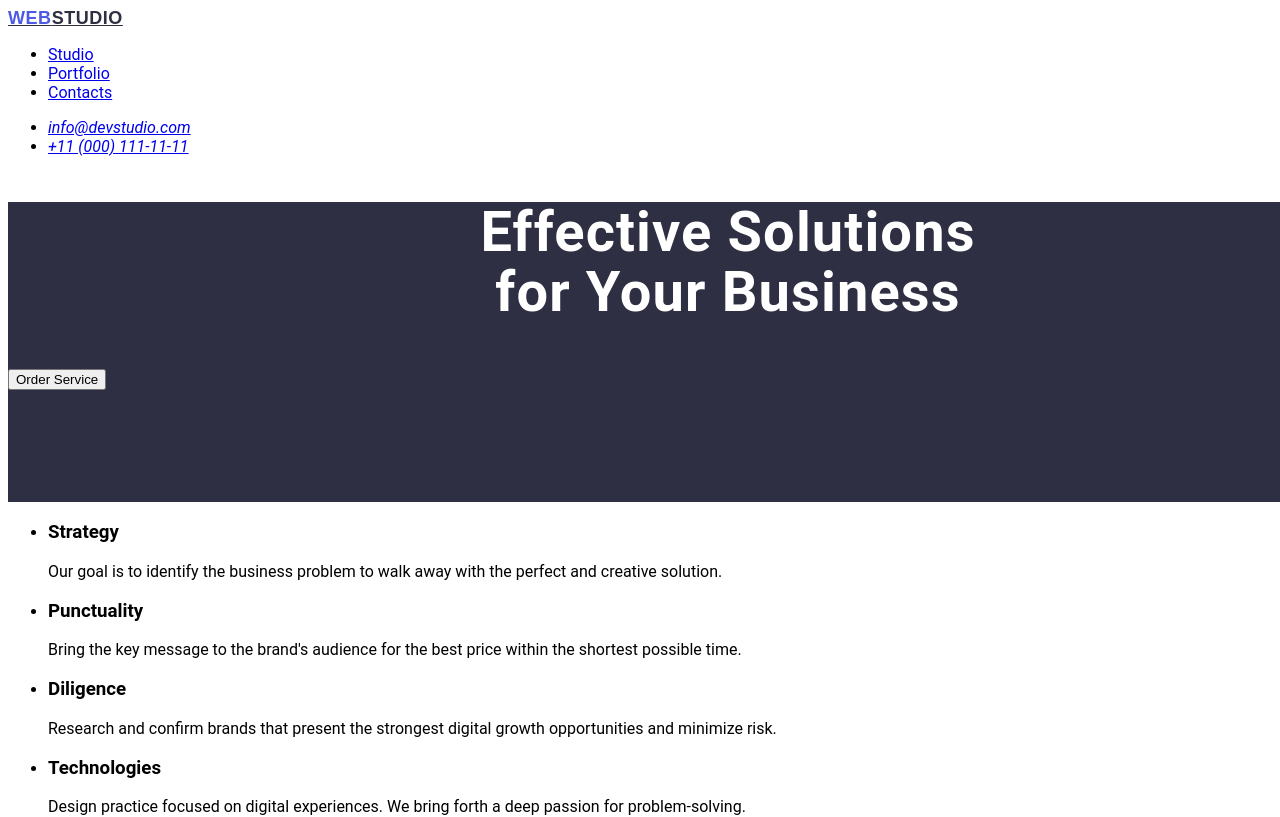
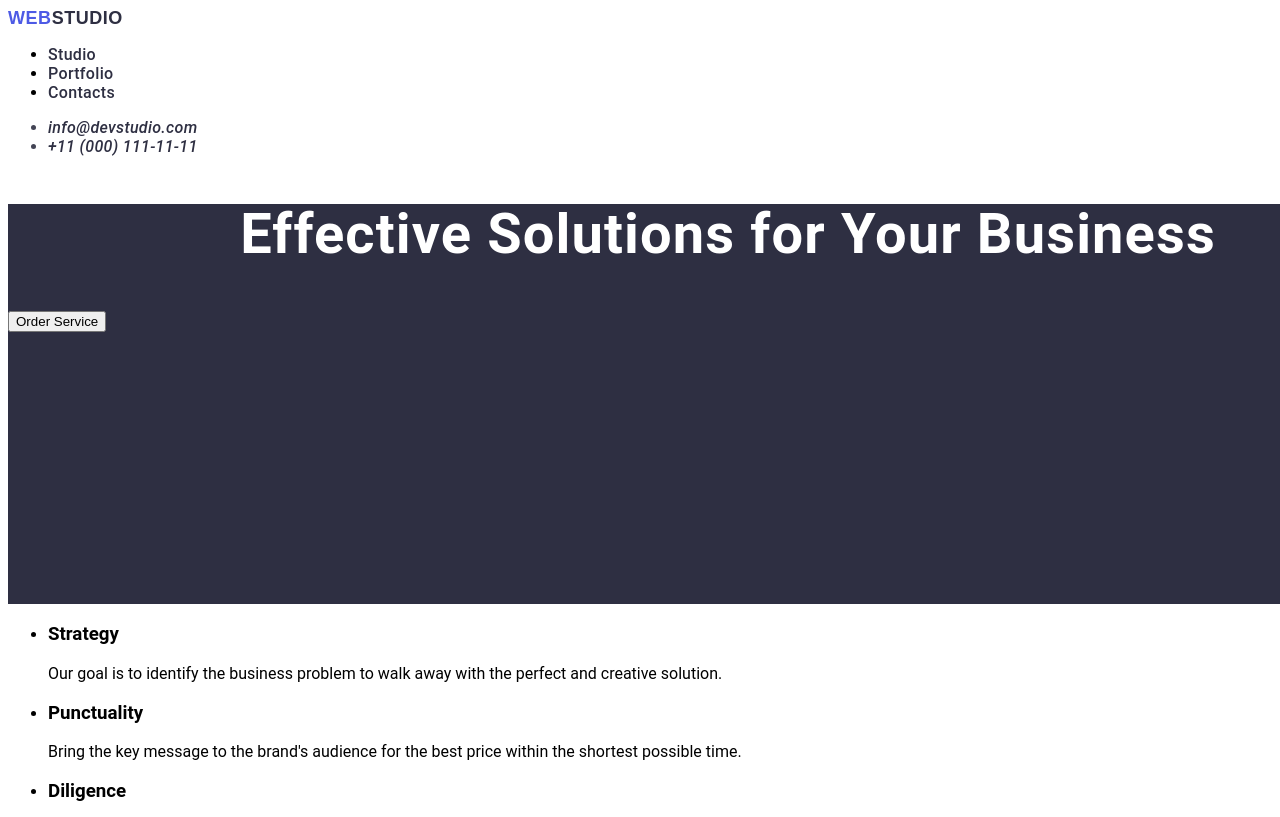
Before and after one commit to InnaMelnyk/goit-markup-hw-02, a plain HTML site: page index.html in a window 1280 px wide. Shown: the top 817 px of the page. Drawn offline with Linux system fonts and the light colour scheme.

Commit message:
css added

```diff
--- a/css/styles.css
+++ b/css/styles.css
@@ -1,19 +1,39 @@
 body {
    font-family: "Roboto",
     sans-serif;
+
+}
+a{font-family: "Roboto", sans-serif;
+    font-weight: 500;
+    font-size: 16px;
+    letter-spacing: 0.02em;
+    color: #2e2f42;
+    text-decoration: none;}
+
+a:hover{color:#404bbf;text-decoration:none;}
+a:focus, a:active{color: #404bbf;text-decoration: underline;}
+
+    .header-section {
         width: 1440px;
-    height: 3300px;
+    height: 150px;
+
     }
+
 .logo {
     font-family: "Raleway",
     sans-serif;
     font-weight: 700;
     font-size: 18px;
-    line-height: 1.16667;
+    font-display:flex;
+   text-decoration: none;
+    text-transform: uppercase;
     letter-spacing: 0.03em;
-    text-transform: uppercase;
     color: #2e2f42;
 }
+.logo:hover , .logo:focus {text-decoration: none;}
+.logo:active {text-decoration: underline;}
+
+
 .web{
     font-family:"Raleway",
         sans-serif ;
@@ -34,22 +54,30 @@ body {
         text-transform: uppercase;
         color: #2e2f42;}
 
+        .adress {
+            font-family: "Roboto", sans-serif;
+            font-weight: 400;
+            font-size:16px;
+            letter-spacing: 0.02em;
+            color: #434455
+        }
+
+
+
         .main-section{
-            width: 1000;
-            height: 300px;
+    width: 1440px;
+        height: 400px;
         background-color: #2e2f42;
+
         }
 
         .main-title{
-    text-align: center;
             font-weight: 700;
                 font-size: 56px;
                 line-height: 1.07143;
                 letter-spacing: 0.02em;
                 text-align: center;
                 color: #fff;
-        margin-left: 472px;
-        margin-right: 472px;
+       }
 
-
-        }
+       .button
--- a/index.html
+++ b/index.html
@@ -8,7 +8,7 @@
   </head>
 
   <body>
-    <header>
+    <header class="header-section">
       <!-- General information-->
       <nav>
         <a class="logo" href="./index.html">
@@ -22,7 +22,7 @@
         </ul>
       </nav>
 
-      <address>
+      <address class="adress">
         <ul>
           <li>
             <a href="mailto:info@devstudio.com"> info@devstudio.com </a>
@@ -38,7 +38,7 @@
       <!--Short description who we are-->
       <section class="main-section">
         <h1 class="main-title">Effective Solutions for Your Business</h1>
-        <button type="button">Order Service</button>
+        <button type="button" class="button">Order Service</button>
       </section>
 
       <section>
```
Lines whose indentation alone changed are shown as unchanged.
